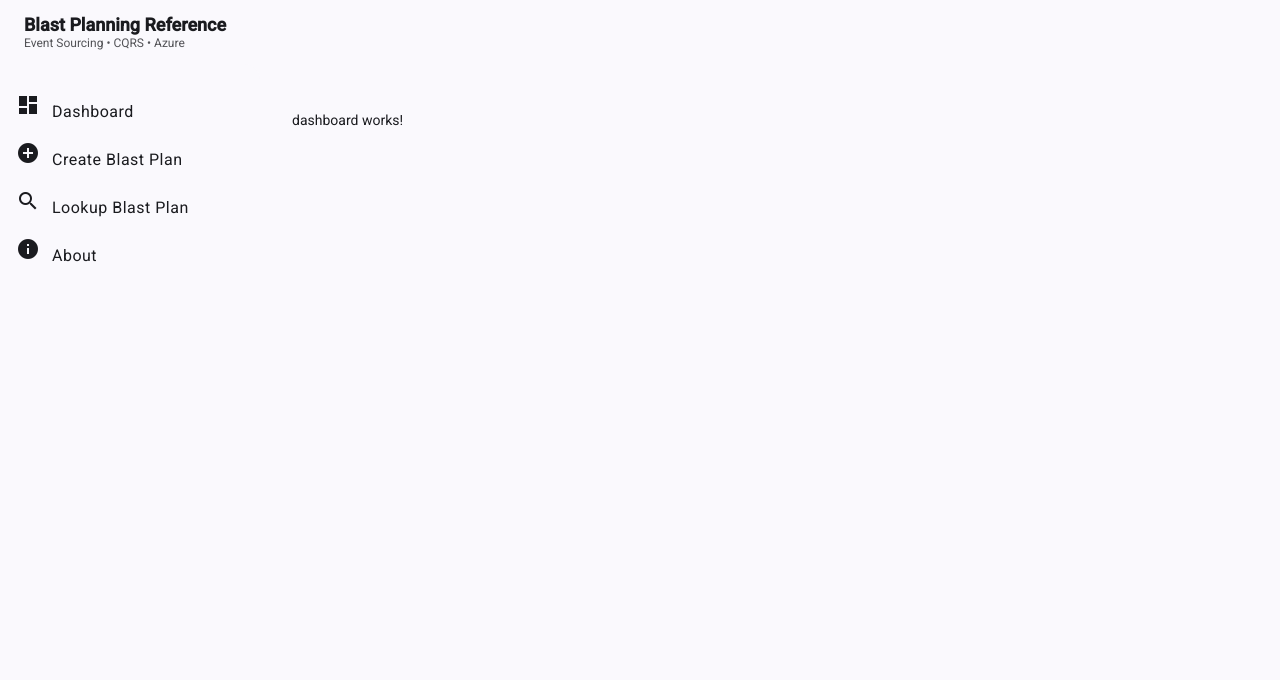
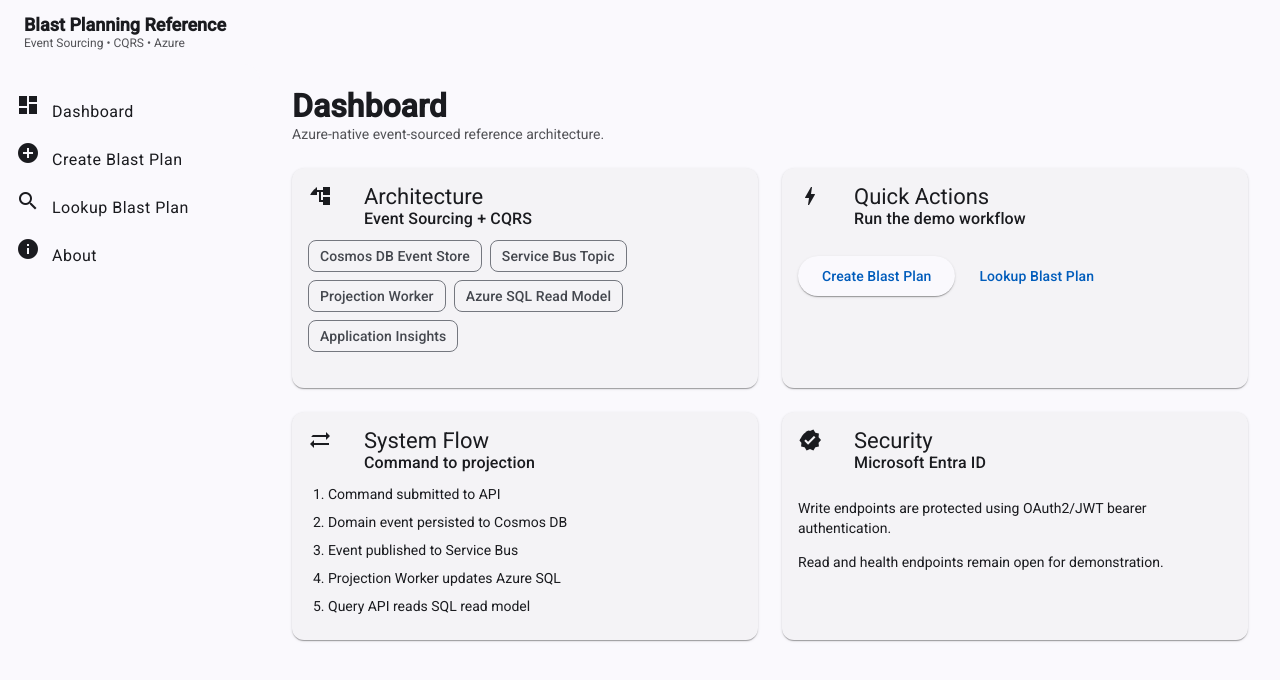
Before and after one commit to PhilipTodd/mining-event-sourcing-reference, an Angular app in the folder src/frontend/blast-planning-ui/: page / in a window 1280 px wide. Shown: the top 680 px of the page. Built offline with nearby package versions, Linux system fonts and the light colour scheme.

Commit message:
Add Dashboard

```diff
--- a/src/frontend/blast-planning-ui/src/app/pages/dashboard/dashboard.html
+++ b/src/frontend/blast-planning-ui/src/app/pages/dashboard/dashboard.html
@@ -1 +1,74 @@
-<p>dashboard works!</p>
+<section class="page">
+  <header class="page-header">
+    <h1>Dashboard</h1>
+    <p>Azure-native event-sourced reference architecture.</p>
+  </header>
+
+  <div class="grid">
+    <mat-card>
+      <mat-card-header>
+        <mat-icon mat-card-avatar>account_tree</mat-icon>
+        <mat-card-title>Architecture</mat-card-title>
+        <mat-card-subtitle>Event Sourcing + CQRS</mat-card-subtitle>
+      </mat-card-header>
+
+      <mat-card-content>
+        <div class="stack">
+          <mat-chip>Cosmos DB Event Store</mat-chip>
+          <mat-chip>Service Bus Topic</mat-chip>
+          <mat-chip>Projection Worker</mat-chip>
+          <mat-chip>Azure SQL Read Model</mat-chip>
+          <mat-chip>Application Insights</mat-chip>
+        </div>
+      </mat-card-content>
+    </mat-card>
+
+    <mat-card>
+      <mat-card-header>
+        <mat-icon mat-card-avatar>bolt</mat-icon>
+        <mat-card-title>Quick Actions</mat-card-title>
+        <mat-card-subtitle>Run the demo workflow</mat-card-subtitle>
+      </mat-card-header>
+
+      <mat-card-actions>
+        <a mat-raised-button color="primary" routerLink="/blast-plans/create">
+          Create Blast Plan
+        </a>
+        <a mat-button routerLink="/blast-plans/search">
+          Lookup Blast Plan
+        </a>
+      </mat-card-actions>
+    </mat-card>
+
+    <mat-card>
+      <mat-card-header>
+        <mat-icon mat-card-avatar>sync_alt</mat-icon>
+        <mat-card-title>System Flow</mat-card-title>
+        <mat-card-subtitle>Command to projection</mat-card-subtitle>
+      </mat-card-header>
+
+      <mat-card-content>
+        <ol class="flow">
+          <li>Command submitted to API</li>
+          <li>Domain event persisted to Cosmos DB</li>
+          <li>Event published to Service Bus</li>
+          <li>Projection Worker updates Azure SQL</li>
+          <li>Query API reads SQL read model</li>
+        </ol>
+      </mat-card-content>
+    </mat-card>
+
+    <mat-card>
+      <mat-card-header>
+        <mat-icon mat-card-avatar>verified</mat-icon>
+        <mat-card-title>Security</mat-card-title>
+        <mat-card-subtitle>Microsoft Entra ID</mat-card-subtitle>
+      </mat-card-header>
+
+      <mat-card-content>
+        <p>Write endpoints are protected using OAuth2/JWT bearer authentication.</p>
+        <p>Read and health endpoints remain open for demonstration.</p>
+      </mat-card-content>
+    </mat-card>
+  </div>
+</section>
--- a/src/frontend/blast-planning-ui/src/app/pages/dashboard/dashboard.scss
+++ b/src/frontend/blast-planning-ui/src/app/pages/dashboard/dashboard.scss
@@ -0,0 +1,54 @@
+.page {
+  max-width: 1200px;
+}
+
+.page-header {
+  margin-bottom: 24px;
+
+  h1 {
+    margin: 0;
+    font-size: 32px;
+    font-weight: 600;
+  }
+
+  p {
+    margin: 8px 0 0;
+    opacity: 0.75;
+  }
+}
+
+.grid {
+  display: grid;
+  grid-template-columns: repeat(2, minmax(0, 1fr));
+  gap: 24px;
+}
+
+.stack {
+  display: flex;
+  flex-wrap: wrap;
+  gap: 8px;
+}
+
+.flow {
+  margin: 0;
+  padding-left: 20px;
+
+  li {
+    margin-bottom: 8px;
+  }
+}
+
+mat-card {
+  min-height: 220px;
+}
+
+mat-card-actions {
+  padding: 16px;
+  gap: 12px;
+}
+
+@media (max-width: 900px) {
+  .grid {
+    grid-template-columns: 1fr;
+  }
+}
```
Also changed, not shown: src/frontend/blast-planning-ui/src/app/pages/dashboard/dashboard.ts (+13 -4 lines).
